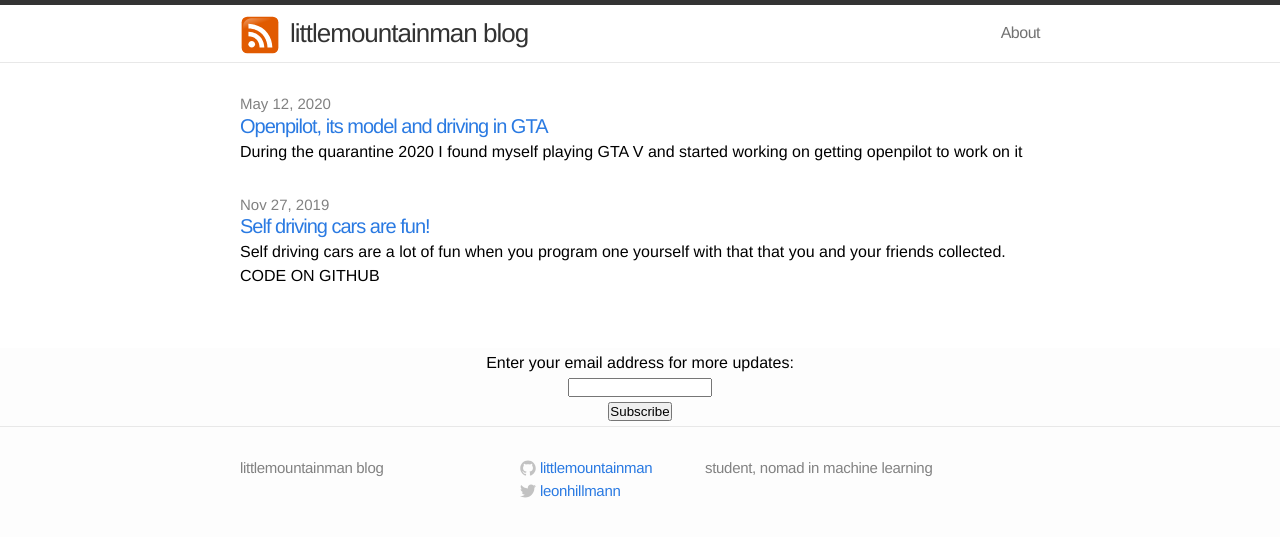
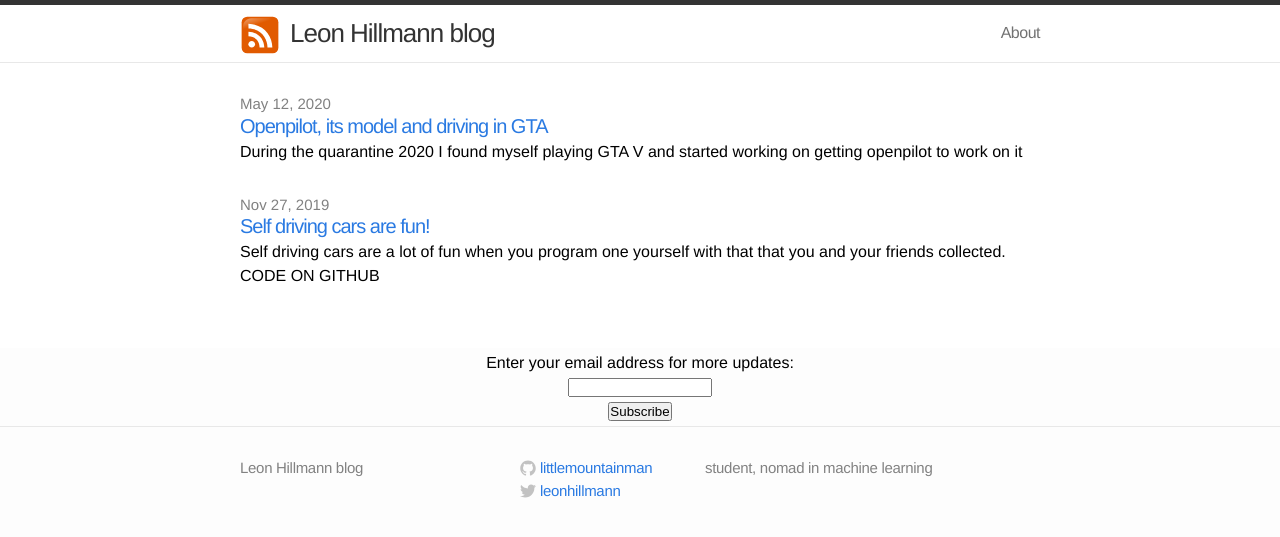
Before and after one commit to littlemountainman/littlemountainman.github.io, a Jekyll site: the page built from index.html, in a window 1280 px wide. Shown: the top 537 px of the page. Built offline with Jekyll 4.4.1, drawn with Linux system fonts in a browser that asks for light colours.

Commit message:
Update _config.yml

```diff
--- a/_config.yml
+++ b/_config.yml
@@ -1,5 +1,5 @@
 # Site settings
-title: littlemountainman blog
+title: Leon Hillmann blog
 email:
 description: "student, nomad in machine learning"
 baseurl: ""
```
